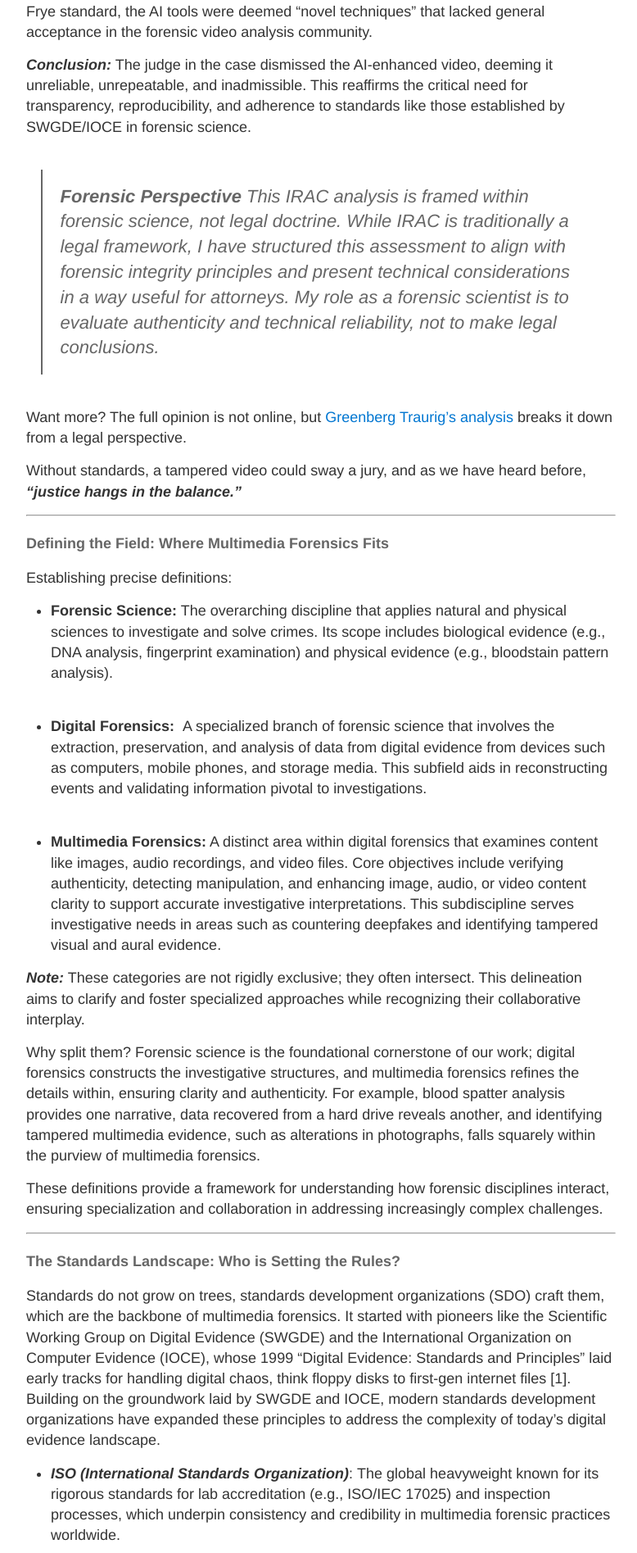
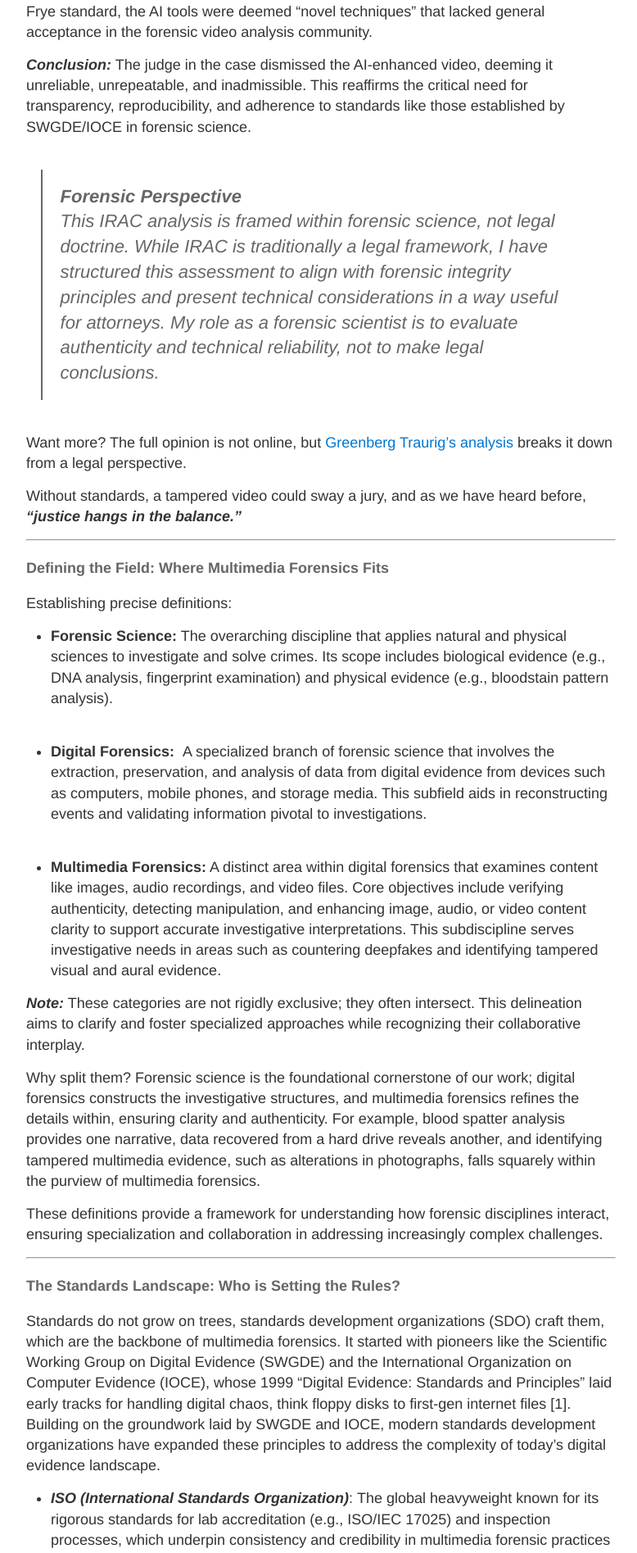
Before and after one commit to ronin4n6labs/Ronin4n6Labs.github.io, a Jekyll site: the page built from _posts/2025-03-25-Forensic-Standards-Post - Copy.md, in a window 1280 px wide. Shown: the part 3719-5614 px from the top of the page at 82% size, without its empty margins (248-1026 px from the left). Built offline with Jekyll 4.4.1, drawn with Linux system fonts in a browser that asks for light colours.

```diff
--- a/_posts/2025-03-25-Forensic-Standards-Post - Copy.md
+++ b/_posts/2025-03-25-Forensic-Standards-Post - Copy.md
@@ -59,7 +59,7 @@ In State of Washington v. Puloka (2024) [2], the court rejected the defense's AI
 ***Conclusion:***
 The judge in the case dismissed the AI-enhanced video, deeming it unreliable, unrepeatable, and inadmissible. This reaffirms the critical need for transparency, reproducibility, and adherence to standards like those established by SWGDE/IOCE in forensic science.
 
-> **Forensic Perspective**
+> **Forensic Perspective** <br>
 > This IRAC analysis is framed within forensic science, not legal doctrine. While IRAC is traditionally a legal framework, I have structured this assessment to align with forensic integrity principles and present technical considerations in a way useful for attorneys. My role as a forensic scientist is to evaluate authenticity and technical reliability, not to make legal conclusions.
 
 Want more? The full opinion is not online, but [Greenberg Traurig’s analysis](https://www.gtlaw.com/en/insights/2024/5/washington-court-rejects-novel-use-of-ai-enhanced-video-in-trial) breaks it down from a legal perspective.
```
